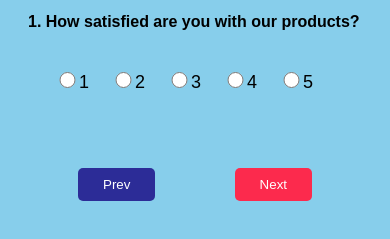
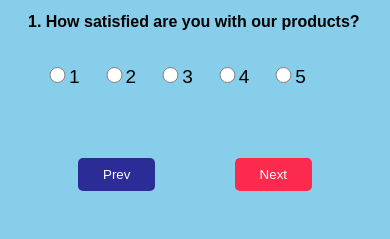
Before and after one commit to srinivas-Reddy-devireddy/shop-survey-assignment, a plain HTML site: page index.html in a window 390 px wide. Both pictures are taken after a click on the button "Start Survey". Shown: the part 171-410 px from the top of the page. Drawn offline with Linux system fonts and the light colour scheme.

Commit message:
made change3

```diff
--- a/style.css
+++ b/style.css
@@ -135,8 +135,8 @@ body {
   }
   .answer-container {
     gap: 15px;
-    padding: 25px 20px;
-    font-size: 18px;
+    padding: 20px 10px;
+    font-size: 19px;
   }
   .answer-container input {
     height: 16px;
```
